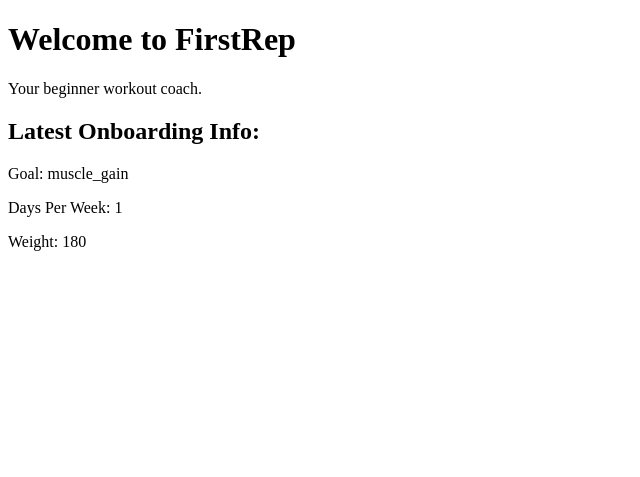
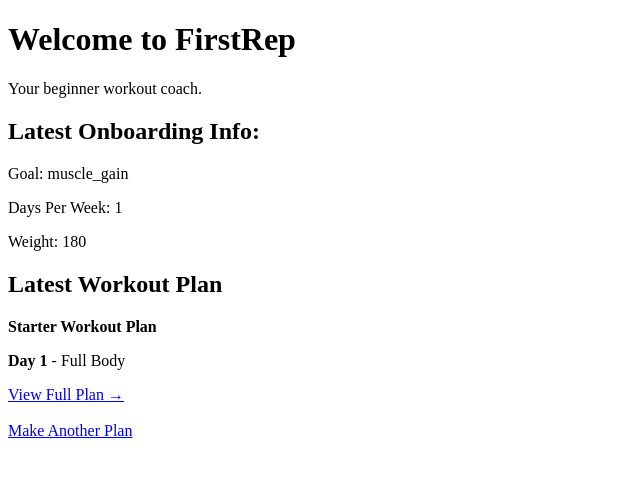
Before and after one commit to AexZ180/FirstRep, a Flask app: page / in a window 1280 px wide. Shown: the top 477 px of the page, without its empty margins (0-640 px from the left). Run offline with Flask 3, Linux system fonts and the light colour scheme.

Commit message:
Can now save workout plans to db and look at most recent plan on home page

```diff
--- a/app.py
+++ b/app.py
@@ -1,5 +1,6 @@
 from flask import Flask, render_template, request, url_for, redirect
 from flask_sqlalchemy import SQLAlchemy
+import json
 
 app = Flask(__name__)
 
@@ -57,6 +58,14 @@ class Onboarding(db.Model):
     goal = db.Column(db.String(100), nullable = False)
     weight = db.Column(db.Integer, nullable = False)
     days_per_week = db.Column(db.Integer, nullable = False)
+    created_at = db.Column(db.DateTime, server_default = db.func.now())
+
+class WorkoutPlan(db.Model):
+    __tablename__ = "workout_plan"
+
+    id = db.Column(db.Integer, primary_key = True)
+    onboarding_id = db.Column(db.Integer, db.ForeignKey("onboarding.id"), nullable = False)
+    plan_json = db.Column(db.Text, nullable = False)
     created_at = db.Column(db.DateTime, server_default = db.func.now())
 
 
@@ -275,7 +284,12 @@ def generate_workout_plan(goal, days_per_week):
 @app.route("/")
 def home():
     recent_onboarding = Onboarding.query.order_by(Onboarding.created_at.desc()).first()
-    return render_template("home.html", onboarding = recent_onboarding)
+    recent_saved_plan = WorkoutPlan.query.order_by(WorkoutPlan.created_at.desc()).first()
+
+    plan = None
+    if recent_saved_plan:
+        plan = json.loads(recent_saved_plan.plan_json)
+    return render_template("home.html", onboarding = recent_onboarding, plan = plan)
 
 #route to workout plan page
 @app.route("/workout-plan")
@@ -284,7 +298,13 @@ def workoutplan():
     if not recent_onboarding:
         return redirect(url_for("onboarding"))
 
-    plan = generate_workout_plan(recent_onboarding.goal, recent_onboarding.days_per_week)
+    saved_plan = WorkoutPlan.query.filter_by(onboarding_id=recent_onboarding.id)\
+    .order_by(WorkoutPlan.created_at.desc())\
+    .first()
+
+    if not saved_plan:
+        return redirect(url_for("onboarding"))
+    plan = json.loads(saved_plan.plan_json)
 
     for day in plan["days"]:
         new_exercises = []
@@ -346,6 +366,16 @@ def onboarding():
         db.session.add(new_entry)
         db.session.commit()
 
+        plan = generate_workout_plan(goal,days_per_week)
+
+        saved_plan = WorkoutPlan(
+            onboarding_id = new_entry.id,
+            plan_json = json.dumps(plan)
+        )
+
+        db.session.add(saved_plan)
+        db.session.commit()
+
         return redirect(url_for("workoutplan"))
     return render_template("onboarding.html")
 
--- a/templates/home.html
+++ b/templates/home.html
@@ -14,7 +14,21 @@
         <p>Weight: {{ onboarding.weight }}</p>
     {% else %}
         <p>Let's get you started with your onboarding information!</p>
-        <a href = "{{ url_for('onboarding') }}">Start Onboarding</a>
+        <a href="{{ url_for('onboarding') }}">Start Onboarding</a>
     {% endif %}
+
+    {% if plan %}
+        <h2>Latest Workout Plan</h2>
+        <p><strong>{{ plan.title }}</strong></p>
+
+        {% for day in plan.days[:2] %}
+            <p><strong>{{ day.day }}</strong> - {{ day.focus }}</p>
+        {% endfor %}
+
+        <a href="{{ url_for('workoutplan') }}">View Full Plan →</a>
+    {% endif %}
+
+    <br><br>
+    <a href="{{ url_for('onboarding') }}">Make Another Plan</a>
 </body>
 </html>
--- a/templates/workout_plan.html
+++ b/templates/workout_plan.html
@@ -15,7 +15,7 @@
             <hr>
             {% for workout_day in plan.days %}
                 <div style = "border: 1px solid #ccc; padding: 15px; margin-bottom: 20px;">
-                <h2> style = "margin-top: 30px;">
+                <h2>
                     {{ workout_day.day }} - {{ workout_day.focus }}
                 </h2>
                 <ul>
```
Also changed, not shown: instance/firstrep.db.
